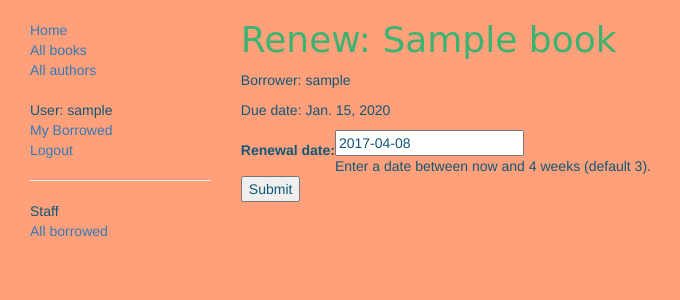
After one commit to pavlenk0/my-catalog, a Django app: page /catalog/book/00000000-0000-0000-0000-000000000001/renew/ in a window 1280 px wide. The commit adds this page. Shown: the top 300 px of the page, without its empty margins (0-680 px from the left). Run offline with Django 3.2, Linux system fonts and the light colour scheme; a user stored in the database is signed in; tables that the repository leaves empty hold one stand-in row (values such as "Sample post"); some libraries are stand-ins or nearby versions.

Commit message:
Create renew-book form

```diff
--- /dev/null
+++ b/catalog/forms.py
@@ -0,0 +1,20 @@
+import datetime
+
+from django import forms
+from django.core.exceptions import ValidationError
+from django.utils.translation import ugettext_lazy as _
+
+
+class RenewBookForm(forms.Form):
+
+    renewal_date = forms.DateField(help_text='Enter a date between now and 4 weeks (default 3).')
+
+    def clean_renewal_date(self):
+        data = self.cleaned_data['renewal_date']
+
+        if data < datetime.date.today():
+            raise ValidationError(_('Invalid date - renewal in past'))
+        # Check date is in range librarian allowed to change (+4 weeks)
+        if data > datetime.date.today() + datetime.timedelta(weeks=4):
+            raise ValidationError(_('Invalid date - renewal more than 4 weeks ahead'))
+        return data
--- /dev/null
+++ b/catalog/templates/catalog/book_renew_librarian.html
@@ -0,0 +1,16 @@
+{% extends "base_generic.html" %}
+{% block content %}
+
+    <h1>Renew: {{bookinst.book.title}}</h1>
+    <p>Borrower: {{bookinst.borrower}}</p>
+    <p{% if bookinst.is_overdue %} class="text-danger"{% endif %}>Due date: {{bookinst.due_back}}</p>
+
+    <form action="" method="post">
+        {% csrf_token %}
+        <table>
+        {{ form }}
+        </table>
+        <input type="submit" value="Submit" />
+    </form>
+
+{% endblock %}
--- a/catalog/urls.py
+++ b/catalog/urls.py
@@ -13,4 +13,11 @@ urlpatterns = [
 urlpatterns += [
     url(r'^mybooks/$', views.LoanedBooksByUserListView.as_view(), name='my-borrowed'),
     url(r'^borrowed/$', views.LoanedBooksAllListView.as_view(), name='all-borrowed'),
+    url(r'^book/(?P<pk>[-\w]+)/renew/$', views.renew_book_librarian, name='renew-book-librarian'),
 ]
+
+urlpatterns += [
+    url(r'^author/create/$', views.AuthorCreate.as_view(), name='author_create'),
+    url(r'^author/(?P<pk>\d+)/update/$', views.AuthorUpdate.as_view(), name='author_update'),
+    url(r'^author/(?P<pk>\d+)/delete/$', views.AuthorDelete.as_view(), name='author_delete'),
+]
--- a/catalog/views.py
+++ b/catalog/views.py
@@ -1,8 +1,16 @@
+import datetime
+
+from django.contrib.auth.decorators import permission_required
 from django.contrib.auth.mixins import (LoginRequiredMixin,
                                         PermissionRequiredMixin)
-from django.shortcuts import render
+from django.core.urlresolvers import reverse
+from django.http import HttpResponseRedirect
+from django.shortcuts import get_object_or_404, render
+from django.urls import reverse_lazy
 from django.views import generic
+from django.views.generic.edit import CreateView, DeleteView, UpdateView
 
+from .forms import RenewBookForm
 from .models import Author, Book, BookInstance, Genre
 
 
@@ -65,3 +73,44 @@ class LoanedBooksAllListView(PermissionRequiredMixin, generic.ListView):
 
     def get_queryset(self):
         return BookInstance.objects.filter(status__exact='o').order_by('due_back')
+
+
+@permission_required('catalog.can_mark_returned')
+def renew_book_librarian(request, pk):
+    book_inst = get_object_or_404(BookInstance, pk=pk)
+
+    # If this is a POST request then process the Form data
+    if request.method == 'POST':
+
+        # Create a form instance and populate it with data from the request (binding):
+        form = RenewBookForm(request.POST)
+
+        if form.is_valid():
+            # process the data in form.cleaned_data as required (here we just write it to the model due_back field)
+            book_inst.due_back = form.cleaned_data['renewal_date']
+            book_inst.save()
+
+            return HttpResponseRedirect(reverse('all-borrowed'))
+
+    # If this is a GET (or any other method) create the default form.
+    else:
+        proposed_renewal_date = datetime.date.today() + datetime.timedelta(weeks=3)
+        form = RenewBookForm(initial={'renewal_date': proposed_renewal_date, })
+
+    return render(request, 'catalog/book_renew_librarian.html', {'form': form, 'bookinst': book_inst})
+
+
+class AuthorCreate(CreateView):
+    model = Author
+    fields = '__all__'
+    initial = {'date_of_death': '12/10/2016', }
+
+
+class AuthorUpdate(UpdateView):
+    model = Author
+    fields = ['first_name', 'last_name', 'date_of_birth', 'date_of_death']
+
+
+class AuthorDelete(DeleteView):
+    model = Author
+    success_url = reverse_lazy('authors')
```
Also changed, not shown: catalog/templates/catalog/author_confirm_delete.html (added, +14 -0 lines), catalog/templates/catalog/author_form.html (added, +13 -0 lines), catalog/templates/catalog/bookinstance_list_borrowed_all.html (+5 -2 lines).
